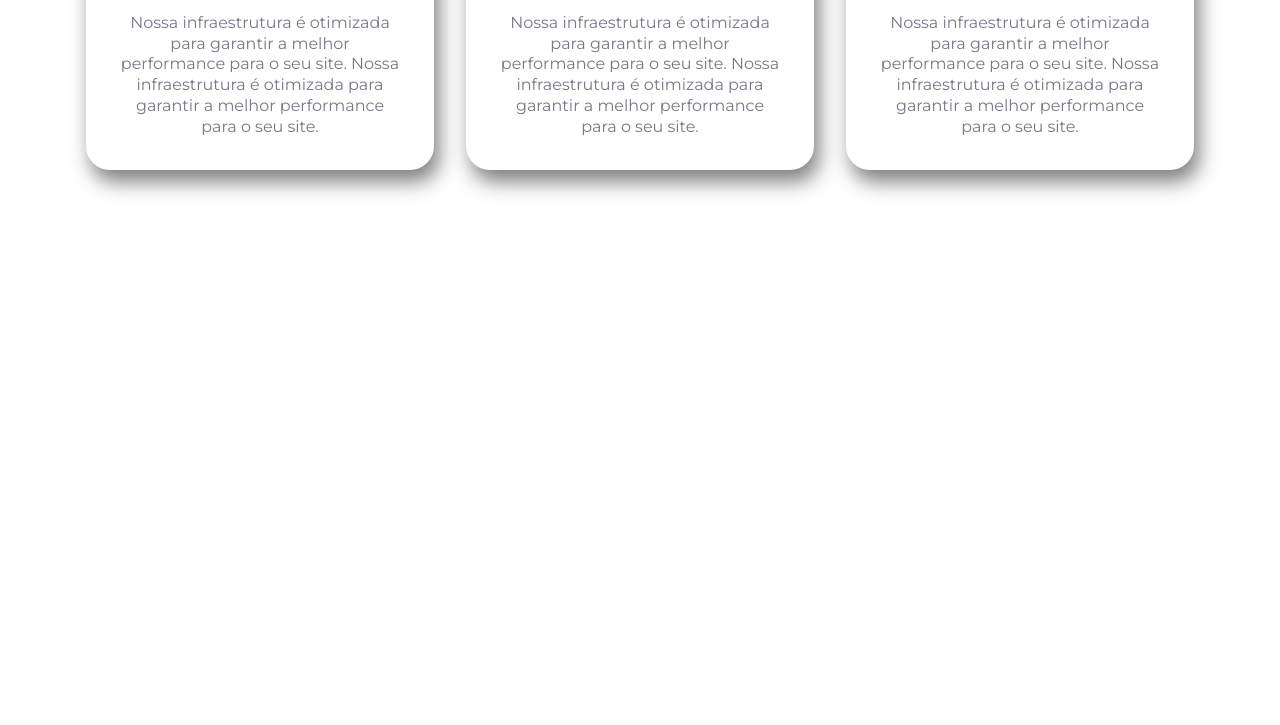
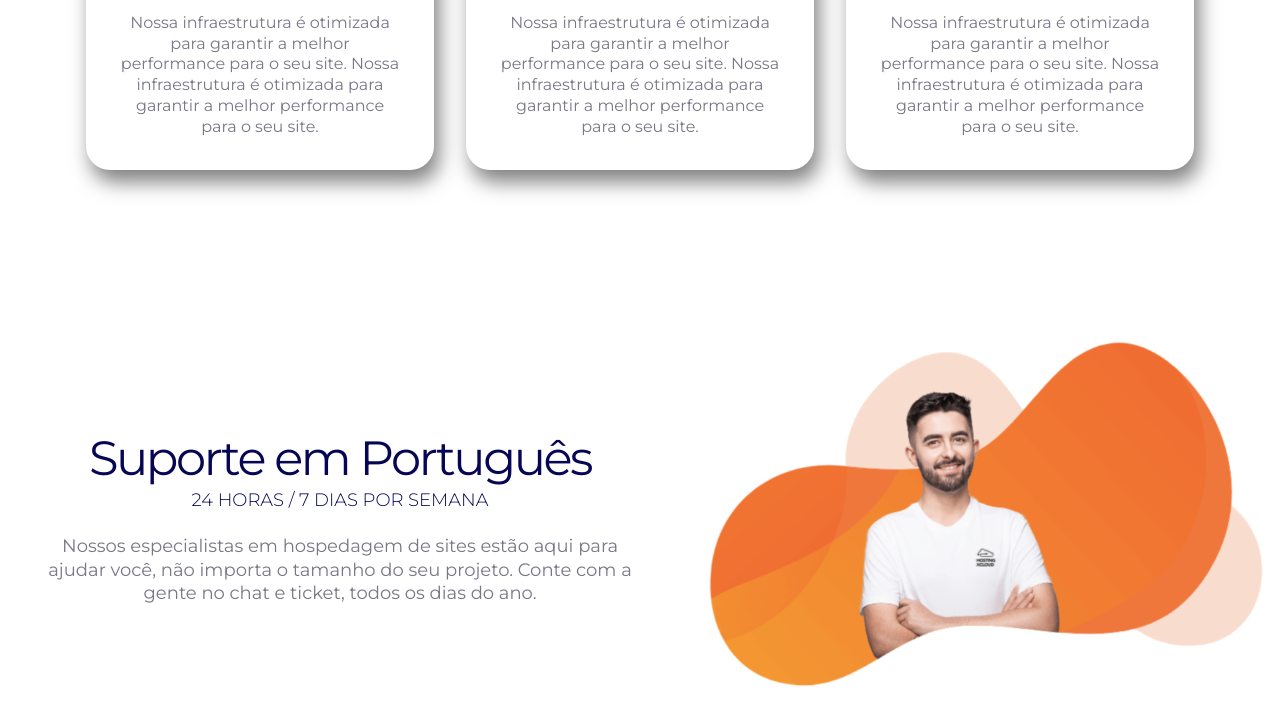
Before and after one commit to Vitor-Linaris/HostingXCode, a website: page index.html in a window 1280 px wide. Shown: the part 7492-8217 px from the top of the page. Before the commit the page ends 7742 px from the top, so only its background shows below. Drawn offline with Linux system fonts and the light colour scheme.

Commit message:
feat: add section suport

```diff
--- a/index.html
+++ b/index.html
@@ -1397,6 +1397,26 @@
       </div>
     </section>
 
+    <section class="s-suport">
+      <div class="container">
+        <div class="text-suport">
+          <div class="title-suport">
+            <h2>Suporte em Português</h2>
+            <span>24 HORAS / 7 DIAS POR SEMANA</span>
+          </div>
+          <p>
+            Nossos especialistas em hospedagem de sites estão aqui para ajudar
+            você, não importa o tamanho do seu projeto. Conte com a gente no
+            chat e ticket, todos os dias do ano.
+          </p>
+        </div>
+        <img
+          class="img-shared-hosting"
+          src="./assets/img/suport.png"
+          alt="Image Shared" />
+      </div>
+    </section>
+
     <script src="./js/plugins.js"></script>
     <script src="./js/all.js"></script>
   </body>
--- a/scss/_home.scss
+++ b/scss/_home.scss
@@ -906,3 +906,50 @@
     }
   }
 }
+
+.s-suport {
+  padding: 8rem 0;
+
+  .container {
+    position: relative;
+    @include flex(row, center, space-between);
+  }
+
+  .text-suport {
+    @include flex(column, center, center);
+    width: 100%;
+    max-width: 65rem;
+    gap: 2.4rem;
+    flex-wrap: wrap;
+
+    .title-suport {
+      @include flex(column, center, center);
+      h2 {
+        text-align: center;
+        color: $brand-dark-purple;
+      }
+
+      span {
+        width: 100%;
+        text-align: center;
+        font-size: 1.8rem;
+        font-weight: 300;
+        color: $brand-dark-purple;
+        text-transform: uppercase;
+      }
+    }
+
+    p {
+      width: 100%;
+      max-width: 60rem;
+      text-align: center;
+      font-size: 18px;
+      color: $gray-300;
+    }
+  }
+
+  .img-shared-hosting {
+    width: 100%;
+    max-width: 560px;
+  }
+}
```
Also changed, not shown: assets/img/suport.png (added), css/main.css.
